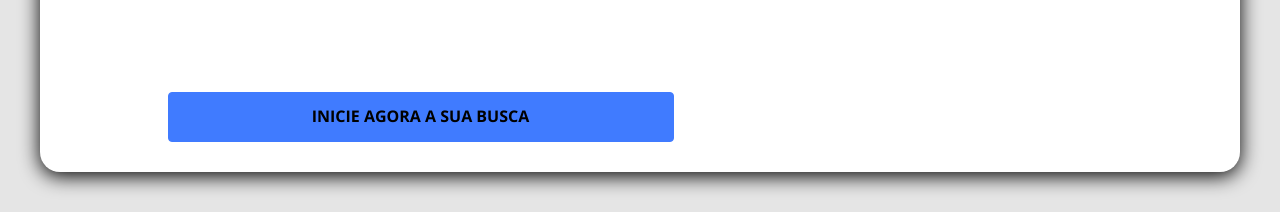
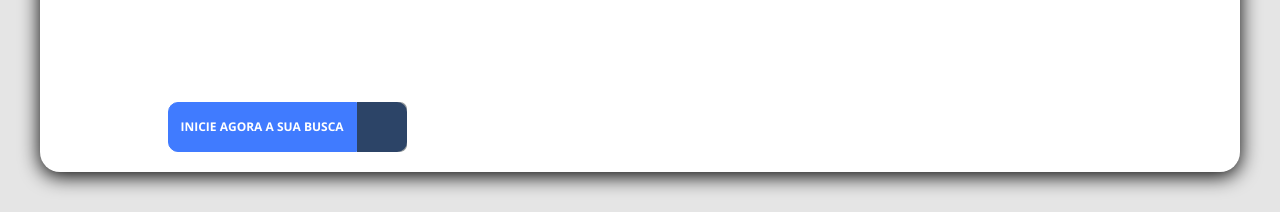
Before and after one commit to jessicaklier/bds-dscatalog, a React (Create React App) app in the folder frontweb/: page / in a window 1280 px wide. Shown: the part 348-560 px from the top of the page. Built offline with nearby package versions, Linux system fonts and the light colour scheme.

Commit message:
Custom ButtonIcon

```diff
--- a/frontweb/src/components/ButtonIcon/index.tsx
+++ b/frontweb/src/components/ButtonIcon/index.tsx
@@ -1,10 +1,17 @@
 import './styles.css';
 
+import { ReactComponent as ArrowIcon } from 'assets/images/arrow.svg';
+
 const ButtonIcon = () => {
-    return (
-        <button className="btn btn-primary btn-icon">
-            <h6>INICIE AGORA A SUA BUSCA</h6>
-        </button>
-    )
-}
+  return (
+    <div className="btn-container">
+      <button className="btn btn-primary">
+        <h6>INICIE AGORA A SUA BUSCA</h6>
+      </button>
+      <div className="btn-icon-container">
+        <ArrowIcon />
+      </div>
+    </div>
+  );
+};
 export default ButtonIcon;
--- a/frontweb/src/components/ButtonIcon/styles.css
+++ b/frontweb/src/components/ButtonIcon/styles.css
@@ -1,3 +1,36 @@
-.btn-icon {
+.btn-container {
+    display: flex;
+}
+
+.btn-container button {
+    border-radius: 10px 0 0 10px;
+
+}
+
+.btn h6 {
+    color: #FFF;
+    font-size: 12px;
+    text-transform: uppercase;
+}
+
+.btn-icon-container {
+    display: flex;
+    justify-content: center;
+    align-items: center;
+    width: 50px;
     height: 50px;
+    border-radius: 0px 10px 10px 0px;
+    background-color: #335698
 }
+
+@media (min-widt: 576px) {
+    .btn-icon-container {
+        width: 70px;
+        height: 70px;
+    }
+
+    .btn h6 {
+        font-size: 18px;
+
+    }
+}
--- a/frontweb/src/pages/Home/index.tsx
+++ b/frontweb/src/pages/Home/index.tsx
@@ -16,9 +16,11 @@
               mercado.
             </p>
           </div>
-          <Link to="/products">
-            <ButtonIcon />
-          </Link>
+          <div>
+            <Link to="/products">
+              <ButtonIcon />
+            </Link>
+          </div>
         </div>
         <div className="home-image-container">
           <MainImage />
--- a/frontweb/src/pages/Home/styles.css
+++ b/frontweb/src/pages/Home/styles.css
@@ -62,10 +62,6 @@
         width: 506px;
         margin-bottom: 20px;
 
-    }
-
-    .home-content-container button {
-        width: 506px;
     }
 
     home-content-container svg {
```
Also changed, not shown: frontweb/src/assets/images/arrow.svg (added).
